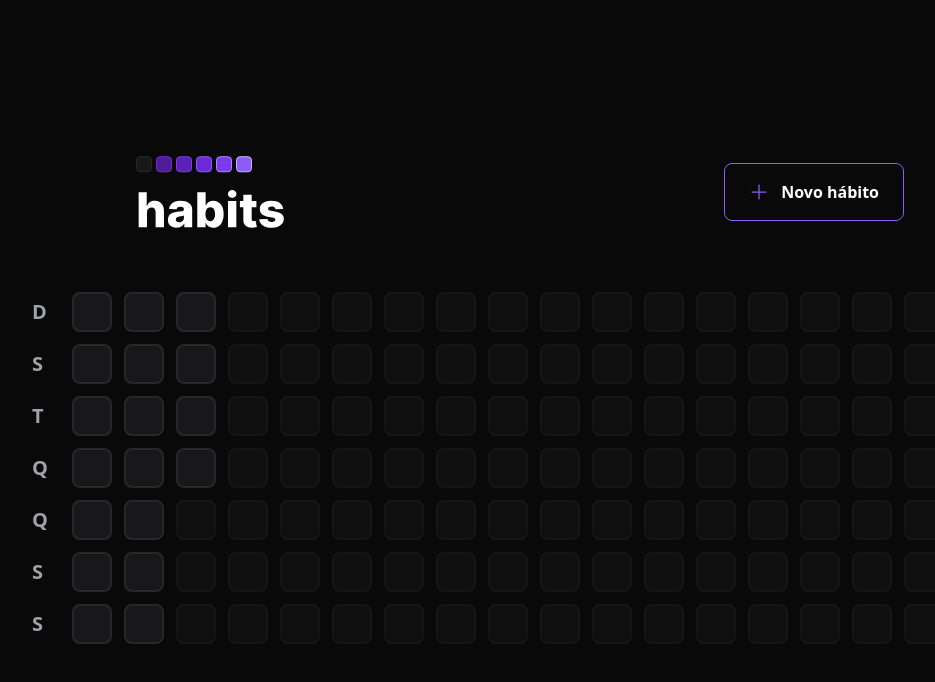
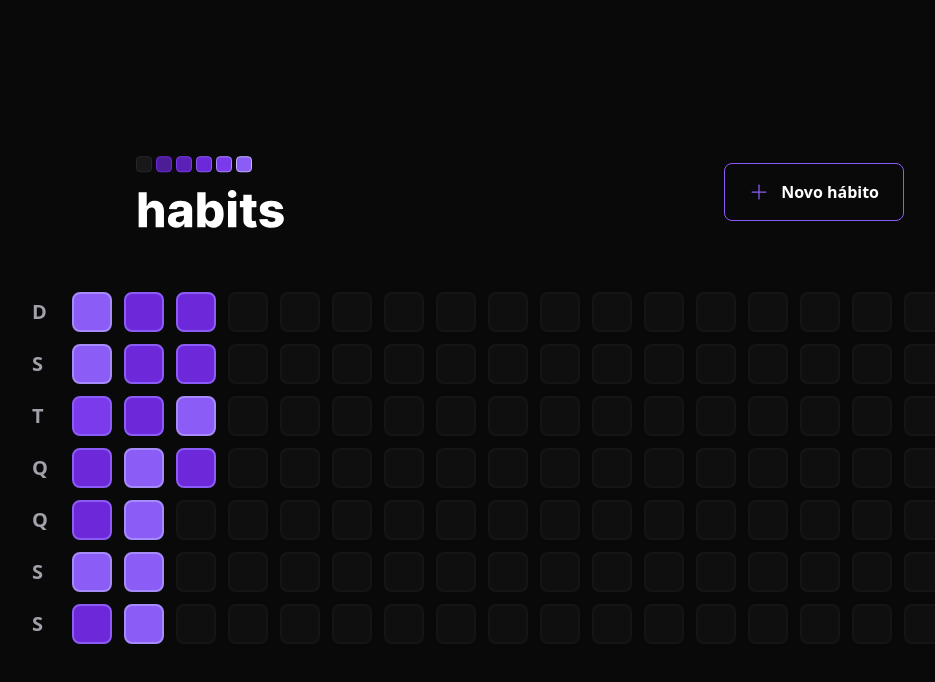
Before and after one commit to wellserrano/habits-manager, a React (Vite) app in the folder web/: page / in a window 1280 px wide. Shown: the top 682 px of the page, without its empty margins (120-1055 px from the left). Built offline with nearby package versions, Linux system fonts and the light colour scheme.

Commit message:
feat: color changes based on completed tasks

```diff
--- a/web/package.json
+++ b/web/package.json
@@ -12,6 +12,7 @@
     "@radix-ui/react-dialog": "^1.0.2",
     "@radix-ui/react-popover": "^1.0.3",
     "@radix-ui/react-progress": "^1.0.1",
+    "clsx": "^1.2.1",
     "dayjs": "^1.11.7",
     "phosphor-react": "^1.4.1",
     "react": "^18.2.0",
--- a/web/src/components/HabitDay.tsx
+++ b/web/src/components/HabitDay.tsx
@@ -1,15 +1,29 @@
 import * as Popover from '@radix-ui/react-popover';
+import clsx from 'clsx';
 
 import { ProgressBar } from './ProgressBar'
 
-// interface HabitDayProps {
-//   completed: number
-// }
+interface HabitDayProps {
+  completed: number
+  amount: number
+}
 
-export function HabitDay() {
+export function HabitDay({ completed, amount }: HabitDayProps) {
+  const completedPercentage = Math.round((completed / amount) * 100)
+
   return(
     <Popover.Root>
-      <Popover.Trigger className="w-10 h-10 bg-zinc-900 border-2 border-zinc-800 rounded-lg" />
+      <Popover.Trigger
+        className={clsx('w-10 h-10 border-2 rounded-lg', {
+          'bg-zinc-900 border-zinc-800': completedPercentage === 0,
+          'bg-violet-900 border-violet-600': completedPercentage > 0 && completedPercentage < 20,
+          'bg-violet-800 border-violet-600': completedPercentage >= 20 && completedPercentage < 40,
+          'bg-violet-700 border-violet-500': completedPercentage >= 40 && completedPercentage < 60,
+          'bg-violet-600 border-violet-500': completedPercentage >= 60 && completedPercentage < 80,
+          'bg-violet-500 border-violet-400': completedPercentage >= 80
+          })
+        }
+      />
       <Popover.Portal>
         <Popover.Content className='min-w-[320px] p-6 rounded-2xl bg-zinc-900 flex flex-col'>
           <span className='font-semibold text-zinc-400'>terça-feira</span>
@@ -17,7 +31,7 @@ export function HabitDay() {
 
           <Popover.Arrow height={8} width={16} className='fill-zinc-900'/>
 
-          <ProgressBar progress={75}/>
+          <ProgressBar progress={ completedPercentage }/>
 
         </Popover.Content>
       </Popover.Portal>
--- a/web/src/components/SummaryTable.tsx
+++ b/web/src/components/SummaryTable.tsx
@@ -38,7 +38,12 @@ export function SummaryTable() {
 
       <div className="grid grid-rows-7 grid-flow-col gap-3">
         {
-          summaryDates.map(date => <HabitDay key={date.toString()}/>)
+          summaryDates.map(date =>
+            <HabitDay
+              key={date.toString()}
+              completed={2}
+              amount={Math.round(Math.random() *5)}
+            />)
         }
         {
           amountDaysToFill > 0 &&
```
Also changed, not shown: 1 other file (tests, documents, lock files or other folders).
